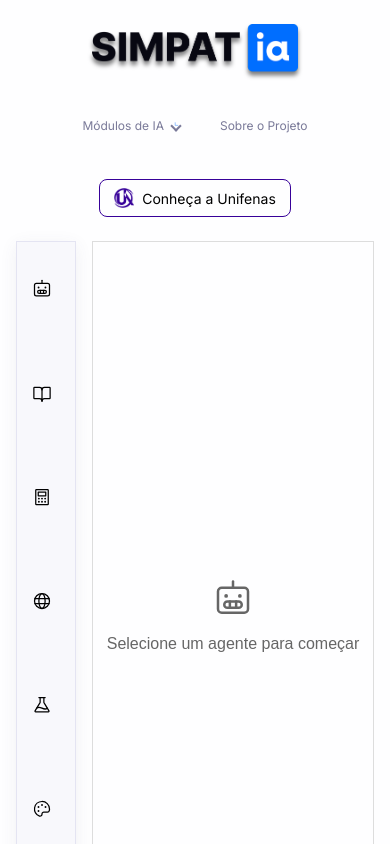
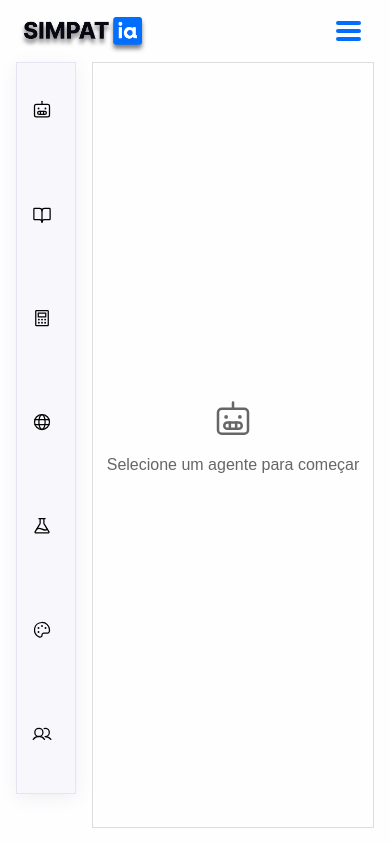
Before and after one commit to AndersonCaproni/simpatia, a React (Create React App) app: page / in a window 390 px wide. Shown: the top 844 px of the page. Built offline with nearby package versions, Linux system fonts and the light colour scheme.

Commit message:
TopBarMobile

```diff
--- a/src/components/modules-ia.jsx
+++ /dev/null
@@ -1,85 +0,0 @@
-import { CaretDown } from "phosphor-react";
-import { useMan } from "../hooks/man-provider";
-import { useDropdown } from "../hooks/use-dropdown";
-import Button from "./button";
-
-export default function ModuleIA() {
-  const { agents, handleAgentSelect } = useMan();
-  const { isOpen, toggle, close } = useDropdown();
-
-  return (
-    <div style={{ position: "relative", display: "inline-block" }}>
-      <Button
-        onClick={(e) => {
-          e.stopPropagation();
-          toggle();
-        }}
-        types="outline"
-      >
-        Módulos de IA
-        <CaretDown
-          style={{
-            display: "inline-block",
-            width: "6px",
-            height: "6px",
-            borderRight: "2px solid currentColor",
-            borderBottom: "2px solid currentColor",
-            transform: isOpen ? "rotate(-135deg)" : "rotate(45deg)",
-            transition: "transform 0.3s",
-            marginLeft: "4px",
-          }}
-          color="#006FFF"
-        />
-      </Button>
-
-      {/* Dropdown */}
-      {isOpen && (
-        <ul
-          onClick={(e) => e.stopPropagation()}
-          style={{
-            position: "absolute",
-            top: "100%",
-            left: "0",
-            zIndex: 1000,
-            minWidth: "180px",
-            backgroundColor: "#fff",
-            border: "1px solid #e5e7eb",
-            borderRadius: "6px",
-            boxShadow: "0 4px 6px rgba(0, 0, 0, 0.1)",
-            marginTop: "4px",
-            listStyle: "none",
-            padding: "4px 0",
-          }}
-        >
-          {agents.map((agent) => (
-            <li
-              key={agent.id}
-              onClick={() => {
-                handleAgentSelect(agent);
-                close();
-              }}
-              style={{
-                padding: "8px 12px",
-                cursor: "pointer",
-                color: "#374151",
-                fontSize: "14px",
-                display: "flex",
-                alignItems: "center",
-                gap: "8px",
-              }}
-              onMouseEnter={(e) =>
-                (e.currentTarget.style.backgroundColor = "#f3f4f6")
-              }
-              onMouseLeave={(e) =>
-                (e.currentTarget.style.backgroundColor = "transparent")
-              }
-            >
-              <agent.icon size={16} color={agent.color} />
-              {agent.name}
-            </li>
-          ))}
-        </ul>
-      )}
-    </div>
-  );
-}
--- /dev/null
+++ b/src/components/modules-ia/_modules-ia.module.css
@@ -0,0 +1,10 @@
+.btn {
+    all: unset !important;
+    border-bottom: 2px solid #006FFF !important;
+    color: #7A7A99 !important;
+    font-size: 16px !important;
+    font-weight: 500 !important;
+    line-height: 1.6 !important;
+    height: 44px !important;
+    width: 100% !important;
+}
--- /dev/null
+++ b/src/components/modules-ia/modules-ia.jsx
@@ -0,0 +1,130 @@
+import { CaretDown } from "phosphor-react";
+import { useMan } from "../../hooks/man-provider";
+import { useDropdown } from "../../hooks/use-dropdown";
+import Button from "../button";
+import { useEffect, useState } from "react";
+import styles from './_modules-ia.module.css'
+
+export default function ModuleIA() {
+  const { agents, handleAgentSelect } = useMan();
+  const { isOpen, toggle, close } = useDropdown();
+  const [isMobile, setIsMobile] = useState(false);
+
+  useEffect(() => {
+    const checkMobile = () => setIsMobile(window.innerWidth <= 768);
+    checkMobile();
+
+    window.addEventListener("resize", checkMobile);
+    return () => window.removeEventListener("resize", checkMobile);
+  }, []);
+
+  return (
+    <div style={{ position: "relative", display: "inline-block" }}>
+
+      {
+        isMobile ?
+          <Button
+            onClick={(e) => {
+              e.stopPropagation();
+              toggle();
+            }}
+            className={styles.btn}
+          >
+            <div
+              style={{
+                padding: 0,
+                display: 'flex',
+                alignItems: 'center',
+                justifyContent: 'flex-start',
+                gap: "6px"
+              }}
+            >
+              <span style={{ lineHeight: "1" }}>Módulos de IA</span>
+              <CaretDown
+                style={{
+                  width: "15px",
+                  height: "15px",
+                  transform: isOpen ? "rotate(-180deg)" : "rotate(0deg)",
+                  transition: "transform 0.3s",
+                  color: "#006FFF"
+                }}
+                color="#006FFF"
+              />
+            </div>
+
+          </Button>
+          :
+          <Button
+            onClick={(e) => {
+              e.stopPropagation();
+              toggle();
+            }}
+            types="outline"
+          >
+            Módulos de IA
+            <CaretDown
+              style={{
+                display: "inline-block",
+                width: "6px",
+                height: "6px",
+                borderRight: "2px solid currentColor",
+                borderBottom: "2px solid currentColor",
+                transform: isOpen ? "rotate(-135deg)" : "rotate(45deg)",
+                transition: "transform 0.3s",
+                marginLeft: "4px",
+              }}
+              color="#006FFF"
+            />
+          </Button>
+      }
+
+      {isOpen && (
+        <ul
+          onClick={(e) => e.stopPropagation()}
+          style={{
+            position: "absolute",
+            top: "100%",
+            left: "0",
+            zIndex: 1000,
+            minWidth: "180px",
+            backgroundColor: "#fff",
+            border: "1px solid #e5e7eb",
+            borderRadius: "6px",
+            boxShadow: "0 4px 6px rgba(0, 0, 0, 0.1)",
+            marginTop: "4px",
+            listStyle: "none",
+            padding: "4px 0",
+          }}
+        >
+          {agents.map((agent) => (
+            <li
+              key={agent.id}
+              onClick={() => {
+                handleAgentSelect(agent);
+                close();
+              }}
+              style={{
+                padding: "8px 12px",
+                cursor: "pointer",
+                color: "#374151",
+                fontSize: "14px",
+                display: "flex",
+                alignItems: "center",
+                gap: "8px",
+              }}
+              onMouseEnter={(e) =>
+                (e.currentTarget.style.backgroundColor = "#f3f4f6")
+              }
+              onMouseLeave={(e) =>
+                (e.currentTarget.style.backgroundColor = "transparent")
+              }
+            >
+              <agent.icon size={16} color={agent.color} />
+              {agent.name}
+            </li>
+          ))}
+        </ul>
+      )}
+    </div>
+  );
+}
--- a/src/components/top-bar/top-bar.jsx
+++ b/src/components/top-bar/top-bar.jsx
@@ -1,15 +1,54 @@
+import { useState, useEffect, useRef } from "react";
 import Logo from "../../assets/logo.png";
 import Unifenas from "../../assets/unifenas.png";
 import Button from "../button";
 import styles from "./top-bar.module.css";
+import ModuleIA from "../modules-ia/modules-ia";
 
-const TopBar = ({ children }) => {
+const TopBar = () => {
+  const [isMobile, setIsMobile] = useState(false);
+  const [menuOpen, setMenuOpen] = useState(false);
+  const dropdownRef = useRef(null);
+
+  useEffect(() => {
+    const checkMobile = () => setIsMobile(window.innerWidth <= 768);
+    checkMobile();
+
+    window.addEventListener("resize", checkMobile);
+    return () => window.removeEventListener("resize", checkMobile);
+  }, []);
+
+  useEffect(() => {
+    const handleClickOutside = (event) => {
+      if (
+        dropdownRef.current &&
+        !dropdownRef.current.contains(event.target) &&
+        !event.target.closest(`.${styles.hamburger}`)
+      ) {
+        setMenuOpen(false);
+      }
+    };
+
+    if (menuOpen) {
+      document.addEventListener("mousedown", handleClickOutside);
+    } else {
+      document.removeEventListener("mousedown", handleClickOutside);
+    }
+
+    return () => {
+      document.removeEventListener("mousedown", handleClickOutside);
+    };
+  }, [menuOpen]);
+
+
   return (
     <div className={styles.topbar}>
       <img src={Logo} alt="Logo" className={styles.logo} />
 
-      <div className={styles.nav}>{children}</div>
-
+      {!isMobile && (
+        <div className={styles.nav}>
+          <ModuleIA />
+          <Button types="outline">Sobre o Projeto</Button>
           <Button types="top" className={styles.btn}>
             <img
               src={Unifenas}
@@ -19,6 +58,39 @@
             Conheça a Unifenas
           </Button>
         </div>
+      )}
+
+      {isMobile && (
+        <div className={styles.mobileMenu}>
+          <button
+            ref={dropdownRef}
+            className={styles.hamburger}
+            onClick={() => setMenuOpen(!menuOpen)}
+          >
+            <span></span>
+            <span></span>
+            <span></span>
+          </button>
+        </div>
+      )}
+
+      {menuOpen && isMobile && (
+        <div ref={dropdownRef} className={styles.dropdown}>
+          <ModuleIA />
+          <Button types="outline" className={styles.btnTop}>
+            Sobre o Projeto
+          </Button>
+          <Button types="top" className={styles.btn}>
+            <img
+              src={Unifenas}
+              alt="Unifenas"
+              style={{ height: "20px", width: "20px" }}
+            />
+            Conheça a Unifenas
+          </Button>
+        </div>
+      )}
+    </div>
   );
 };
 
--- a/src/components/top-bar/top-bar.module.css
+++ b/src/components/top-bar/top-bar.module.css
@@ -2,7 +2,7 @@
   display: flex;
   width: 100%;
   height: 64px;
-  background-color: transparent;
+  background: #FEFEFF;
   align-items: center;
   justify-content: space-around;
   padding: 0 16px;
@@ -21,44 +21,83 @@
   align-items: center;
   justify-content: center;
 }
-@media (max-width: 768px) {
+
+@media (max-width: 740px) {
+
   .topbar {
+    flex-direction: row;
+    height: auto;
+    padding-left: 8px;
+    padding-right: 8px;
     justify-content: space-between;
-  }
-  .nav {
-    gap: 16px;
+    gap: 8px;
+    position: relative;
+    background: #FEFEFF;
   }
 
-  .logo {
-    height: 40%;
-  }
-}
-
-@media (max-width: 560px) {
-  .topbar {
-    flex-direction: column;
-    height: auto;
-    padding: 8px;
-    gap: 8px;
-  }
   .nav {
     flex-wrap: wrap;
     gap: 12px;
     justify-content: center;
   }
+
   .logo {
-    height: 25%;
+    height: 27.56px;
+  }
+
+  .mobileMenu {
+    position: relative;
+  }
+
+  .hamburger {
+    background: none;
+    border: none;
+    cursor: pointer;
+    display: flex;
+    flex-direction: column;
+    gap: 4px;
+    padding: 5px;
+    color: #006FFF;
+    font-weight: 800;
+  }
+
+  .hamburger span {
+    display: block;
+    width: 25px;
+    height: 4px;
+    background: #006FFF;
+    border-radius: 2px;
+  }
+
+  .dropdown {
+    position: absolute;
+    box-sizing: border-box;
+    right: 0;
+    left: -16px;
+    width: 100vw;
+    top: 42px;
+    background: #FEFEFF;
+    border-radius: 0px 0px 16px 16px;
+    box-shadow: 0px 14px 10px rgba(0, 0, 0, 0.1);
+    padding: 24px;
+    display: flex;
+    flex-direction: column;
+    gap: 32px;
+    z-index: 1100;
+  }
+
+  .btn {
+    height: 64px !important;
+  }
+
+  .btnTop {
+    all: unset !important;
+    border-bottom: 2px solid #006FFF !important;
+    color: #7A7A99 !important;
+    font-size: 16px !important;
+    font-weight: 500 !important;
+    line-height: 1.6 !important;
+    height: 44px !important;
+
   }
 }
-@media (max-width: 350px) {
-  .logo {
-    height: 15%;
-  }
-  .topbar {
-    padding: 4px;
-    gap: 4px;
-  }
-  .nav {
-    gap: 8px;
-  }
-}
--- a/src/views/chat.jsx
+++ b/src/views/chat.jsx
@@ -1,17 +1,14 @@
 import Button from "../components/button";
 import ChatContainer from "../components/chat-container/chat-container";
 import Container from "../components/container";
-import ModuleIA from "../components/modules-ia";
+import ModuleIA from "../components/modules-ia/modules-ia";
 import SideBar from "../components/side-bar/side-bar";
 import TopBar from "../components/top-bar/top-bar";
 
 const Chat = () => {
   return (
     <Container>
-      <TopBar>
-        <ModuleIA />
-        <Button types="outline">Sobre o Projeto</Button>
-      </TopBar>
+      <TopBar/>
       <Container
         style={{
           flexDirection: "row",
```
Lines whose indentation alone changed are shown as unchanged.
